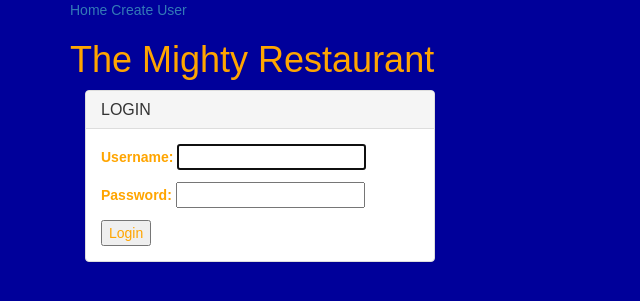
After one commit to sseaver/the_mighty_restaurant, a Django app: page /login/ in a window 1280 px wide. The commit adds this page. Shown: the top 301 px of the page, without its empty margins (0-640 px from the left). Run offline with Django 3.2, Linux system fonts and the light colour scheme; some libraries are stand-ins or nearby versions.

Commit message:
finally got the login working

```diff
--- a/the_mighty_restaurant/templates/base.html
+++ b/the_mighty_restaurant/templates/base.html
@@ -11,18 +11,24 @@
       }
     </style>
   </head>
+  <div class="container">
+
   <body style="font-family:sans-serif;">
 <a href="{% url 'index_view' %}">Home</a>
 <a href="{% url 'user_create_view' %}">Create User</a>
 
-{% if not request.user.is_authenticated %}
+{% if request.user.is_authenticated %}
 <a href="{% url 'logout' %}?next={% url 'index_view' %}">Log out</a>
 {% endif %}
 
 <h1>The Mighty Restaurant</h1>
+{% if request.user.is_authenticated %}
 <h3>{{ request.user }}</h3>
+{% endif %}
 {% block content %}
 {% endblock %}
 
+  </div>
+
   </body>
 </html>
--- a/the_mighty_restaurant/templates/index.html
+++ b/the_mighty_restaurant/templates/index.html
@@ -16,9 +16,9 @@
         </div>
 
       </div>
-
     </div>
 
+{% if not request.user.is_authenticated %}
     <div class="col-md-4">
 
       <div class="panel panel-default">
@@ -34,6 +34,8 @@
         </div>
       </div>
     </div>
+{% endif %}
+
   </div>
 
 {% endblock %}
--- /dev/null
+++ b/the_mighty_restaurant/templates/registration/login.html
@@ -0,0 +1,20 @@
+{% extends 'base.html' %}
+{% block content %}
+
+<div class="col-md-4">
+
+  <div class="panel panel-default">
+    <div class="panel-heading">
+      <h3 class="panel-title">LOGIN</h3>
+    </div>
+    <div class="panel-body">
+      <form class="" action="{% url 'login' %}" method="post">
+        {% csrf_token %}
+        {{ form.as_p }}
+      <input type="submit" name="" value="Login">
+      </form>
+    </div>
+  </div>
+</div>
+
+{% endblock %}
```
